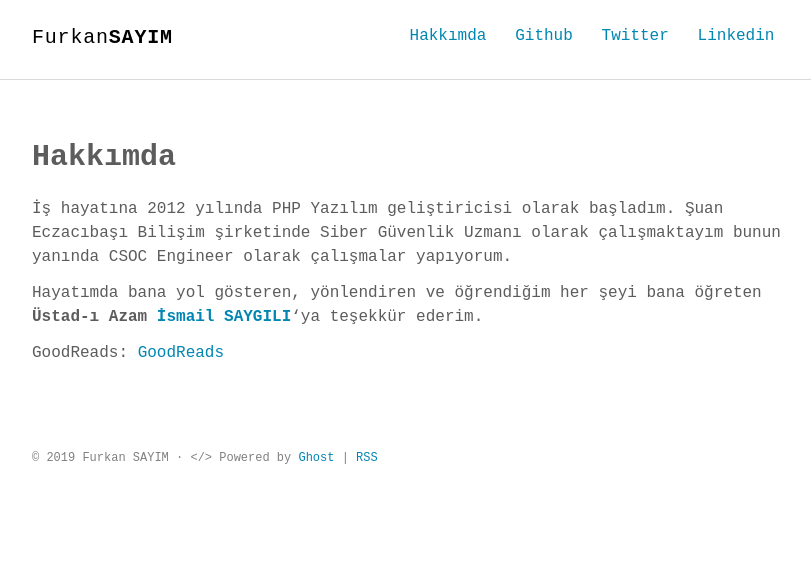
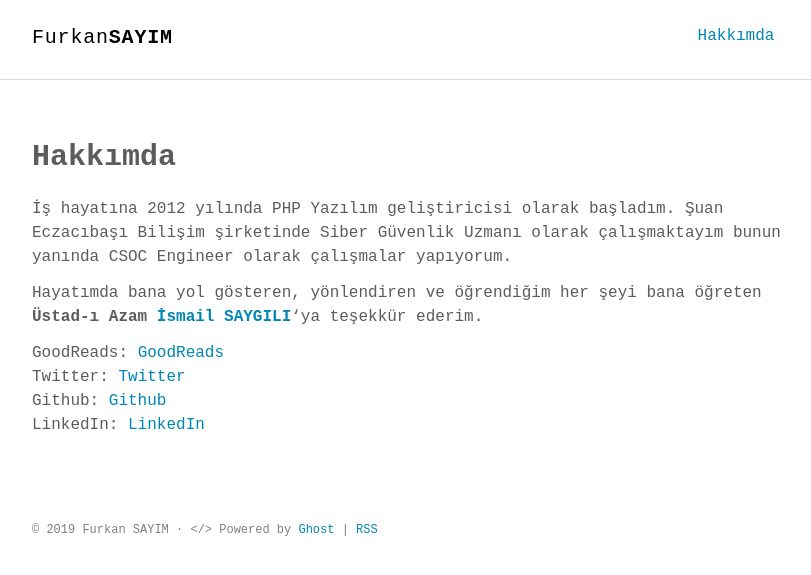
Before and after one commit to xShuden/furkansayim.github.io, a Jekyll site: the page built from about.md, in a window 1280 px wide. Shown: the top 575 px of the page, without its empty margins (232-1043 px from the left). Built offline with Jekyll 4.4.1, drawn with Linux system fonts in a browser that asks for light colours; some web fonts are replaced.

Commit message:
General Update

```diff
--- a/_includes/nav.html
+++ b/_includes/nav.html
@@ -4,9 +4,6 @@
     <h1 class="logo"><a href="{{ '/' | prepend: site.baseurl | prepend: site.url }}">{{ site.title_left }}<span>{{ site.title_right }}</span></a></h1>
     <ul class="navbar">
       <li><a href="{{ '/hakkimda' | prepend: site.baseurl | prepend: site.url }}">Hakkımda</a></li>
-      <li><a href="https://github.com/xShuden" target="_blank">Github</a></li>
-      <li><a href="https://twitter.com/xShuden" target="_blank">Twitter</a></li>
-      <li><a href="https://www.linkedin.com/in/furkansayim/" target="_blank">Linkedin</a></li>
     </ul>
   </div>
 </nav>
--- a/about.md
+++ b/about.md
@@ -8,7 +8,13 @@ permalink: /hakkimda/
 
 Hayatımda bana yol gösteren, yönlendiren ve öğrendiğim her şeyi bana öğreten **Üstad-ı Azam [İsmail SAYGILI]**'ya teşekkür ederim.
 
-GoodReads: [GoodReads]
+GoodReads: [GoodReads]<br/>
+Twitter: [Twitter]<br/>
+Github: [Github]<br/>
+LinkedIn: [LinkedIn]
 
 [İsmail SAYGILI]: https://www.ismailsaygili.com.tr/p/kimdir_15.html
 [GoodReads]: https://www.goodreads.com/user/show/80392386-furkan
+[LinkedIn]: https://www.linkedin.com/in/furkansayim/
+[Github]: https://github.com/xShuden
+[Twitter]: https://twitter.com/xShuden
```
